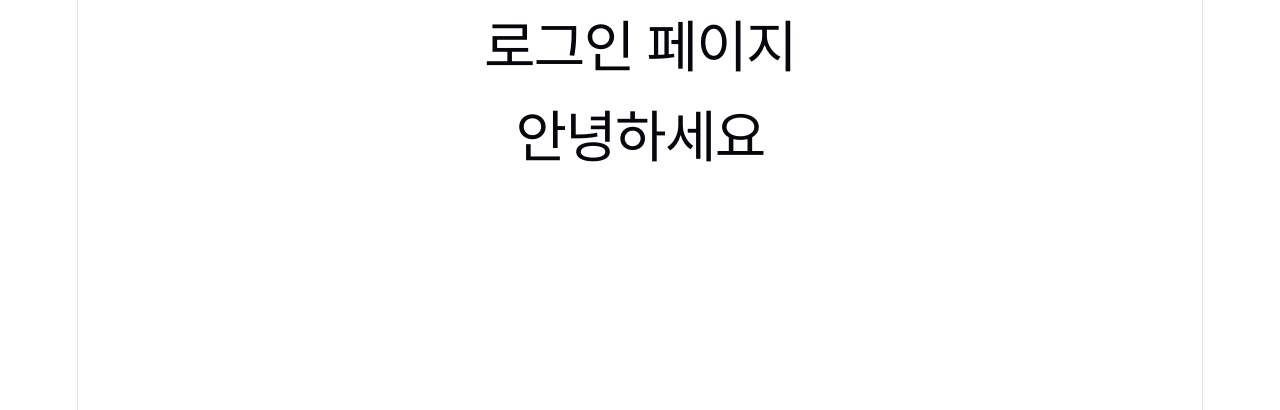
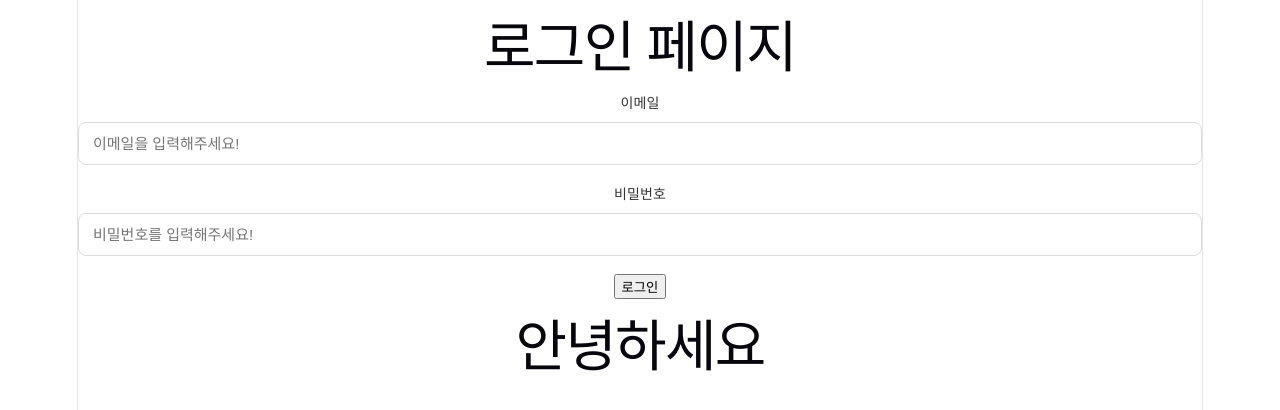
Before and after one commit to dhwmgl12-ux/zooleaf, a React (Vite) app: page /login in a window 1280 px wide. Shown: the top 410 px of the page. Built offline with nearby package versions, Linux system fonts and the light colour scheme.

Commit message:
feat: 로그인 폼 UI 구현 및 페이지 연결

```diff
--- a/src/App.jsx
+++ b/src/App.jsx
@@ -1,4 +1,3 @@
-import React from "react";
 import AppRouter from "./routes/AppRouter";
 
 export default function App() {
--- /dev/null
+++ b/src/components/auth/AuthInput.jsx
@@ -0,0 +1,41 @@
+import styled from "@emotion/styled";
+
+const InputWrapper = styled.div`
+  display: flex;
+  flex-direction: column;
+  gap: 6px;
+  margin-bottom: 16px;
+`
+
+const Label = styled.label`
+  font-size: 14px;
+  font-weight: 500;
+  color: #333;
+`
+
+const StyledInput = styled.input`
+  padding: 12px 14px;
+  border: 1px solid #ddd;
+  border-radius: 8px;
+  font-size: 15px;
+
+  &:focus {
+    outline: none;
+    border-color: #4f46e5;
+  }
+`
+export default function AuthInput({label, type = 'text', name, value, onChange, placeholder }) {
+  return (
+    <InputWrapper>
+      <Label htmlFor={name}>{label}</Label>
+      <StyledInput
+        id={name}
+        name={name}
+        type={type}
+        value={value}
+        onChange={onChange}
+        placeholder={placeholder}
+      />
+    </InputWrapper>
+  )
+}
--- /dev/null
+++ b/src/components/auth/LoginForm.jsx
@@ -0,0 +1,31 @@
+import AuthInput from './AuthInput'
+import { useLogin } from "../../hooks/useAuth";
+
+export default function LoginForm() {
+  const { email, password, errors, handleChange, handleSubmit } = useLogin();
+
+  return (
+    <form onSubmit={handleSubmit}>
+      <AuthInput
+        label="이메일"
+        type="email"
+        name="email"
+        value={email}
+        onChange={handleChange}
+        placeholder="이메일을 입력해주세요!"
+        />
+        {errors.email && <p style={{ color: 'red', fontSize: '13px'}}>{errors.email}</p>}
+      <AuthInput
+        label="비밀번호"
+        type="password"
+        name="password"
+        value={password}
+        onChange={handleChange}
+        placeholder="비밀번호를 입력해주세요!"
+        />
+        {errors.password && <p style={{ color: 'red', fontSize: '13px'}}>{errors.password}</p>}
+
+        <button type='submit'>로그인</button>
+    </form>
+  )
+}
--- a/src/pages/LoginPage.jsx
+++ b/src/pages/LoginPage.jsx
@@ -1,8 +1,10 @@
+import LoginForm from '../components/auth/LoginForm'
 
 export default function LoginPage() {
   return (
     <div>
       <h1>로그인 페이지</h1>
+      <LoginForm />
     </div>
   )
 }
```
